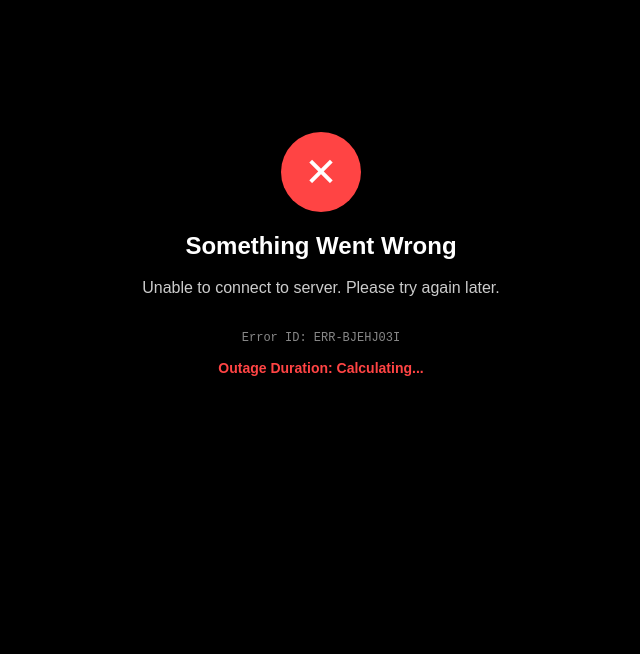
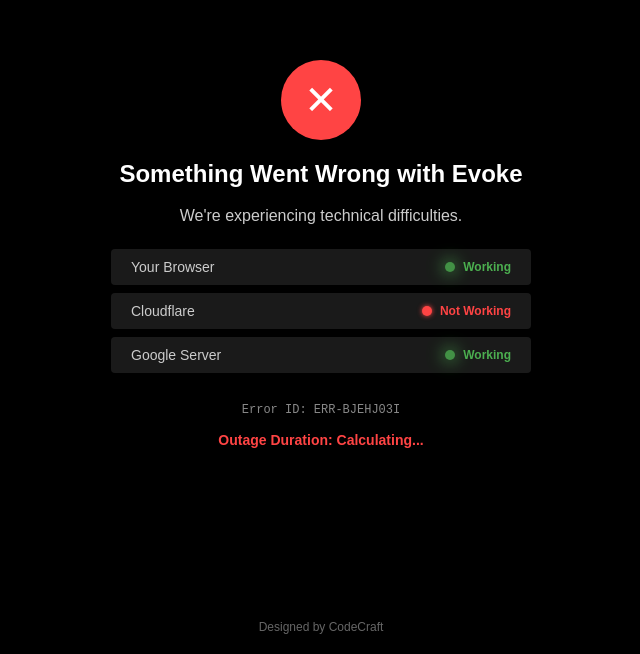
Before and after one commit to im-rahulr/evoke-2025-v2, a plain HTML site: page error.html in a window 1280 px wide. Shown: the part 146-800 px from the top of the page, without its empty margins (319-959 px from the left). Drawn offline with Linux system fonts and the light colour scheme.

Commit message:
Update error.html

```diff
--- a/error.html
+++ b/error.html
@@ -15,10 +15,26 @@
             font-family: Arial, sans-serif;
             background-color: #000000;
             display: flex;
+            flex-direction: column;
             justify-content: center;
             align-items: center;
             min-height: 100vh;
             padding: 20px;
+        }
+
+        .logo {
+            font-size: 36px;
+            font-weight: bold;
+            color: #ffffff;
+            margin-bottom: 40px;
+            letter-spacing: 2px;
+        }
+
+        .footer {
+            position: fixed;
+            bottom: 20px;
+            color: #666;
+            font-size: 12px;
         }
 
         .error-container {
@@ -54,7 +70,83 @@
             color: #cccccc;
             font-size: 16px;
             line-height: 1.6;
+            margin-bottom: 20px;
+        }
+
+        .connection-status {
             margin-bottom: 30px;
+        }
+
+        .status-item {
+            display: flex;
+            align-items: center;
+            justify-content: space-between;
+            padding: 10px 20px;
+            margin: 8px 0;
+            background-color: #1a1a1a;
+            border-radius: 4px;
+        }
+
+        .status-label {
+            color: #cccccc;
+            font-size: 14px;
+        }
+
+        .status-indicator {
+            display: flex;
+            align-items: center;
+            gap: 8px;
+        }
+
+        .led {
+            width: 10px;
+            height: 10px;
+            border-radius: 50%;
+        }
+
+        .led.working {
+            background-color: #4CAF50;
+            animation: pulse-green 2s infinite;
+        }
+
+        .led.not-working {
+            background-color: #ff4444;
+            animation: pulse-red 1s infinite;
+        }
+
+        @keyframes pulse-green {
+            0%, 100% {
+                box-shadow: 0 0 5px #4CAF50;
+                opacity: 1;
+            }
+            50% {
+                box-shadow: 0 0 15px #4CAF50, 0 0 20px #4CAF50;
+                opacity: 0.8;
+            }
+        }
+
+        @keyframes pulse-red {
+            0%, 100% {
+                box-shadow: 0 0 5px #ff4444;
+                opacity: 1;
+            }
+            50% {
+                box-shadow: 0 0 15px #ff4444, 0 0 20px #ff4444;
+                opacity: 0.6;
+            }
+        }
+
+        .status-text {
+            font-size: 12px;
+            font-weight: bold;
+        }
+
+        .status-text.working {
+            color: #4CAF50;
+        }
+
+        .status-text.not-working {
+            color: #ff4444;
         }
 
         .error-id {
@@ -73,13 +165,40 @@
     </style>
 </head>
 <body>
+    <!-- <div class="logo">EVOKE</div> -->
+
     <div class="error-container">
         <div class="error-icon">✕</div>
-        <h1>Something Went Wrong</h1>
-        <p>Unable to connect to server. Please try again later.</p>
+        <h1>Something Went Wrong with Evoke</h1>
+        <p>We're experiencing technical difficulties.</p>
+        <div class="connection-status">
+            <div class="status-item">
+                <span class="status-label">Your Browser</span>
+                <div class="status-indicator">
+                    <div class="led working"></div>
+                    <span class="status-text working">Working</span>
+                </div>
+            </div>
+            <div class="status-item">
+                <span class="status-label">Cloudflare</span>
+                <div class="status-indicator">
+                    <div class="led not-working"></div>
+                    <span class="status-text not-working">Not Working</span>
+                </div>
+            </div>
+            <div class="status-item">
+                <span class="status-label">Google Server</span>
+                <div class="status-indicator">
+                    <div class="led working"></div>
+                    <span class="status-text working">Working</span>
+                </div>
+            </div>
+        </div>
         <div class="error-id" id="errorId"></div>
         <div class="outage-time" id="outageTime"></div>
     </div>
+
+    <div class="footer">Designed by CodeCraft</div>
 
     <script>
         function generateErrorId() {
```
